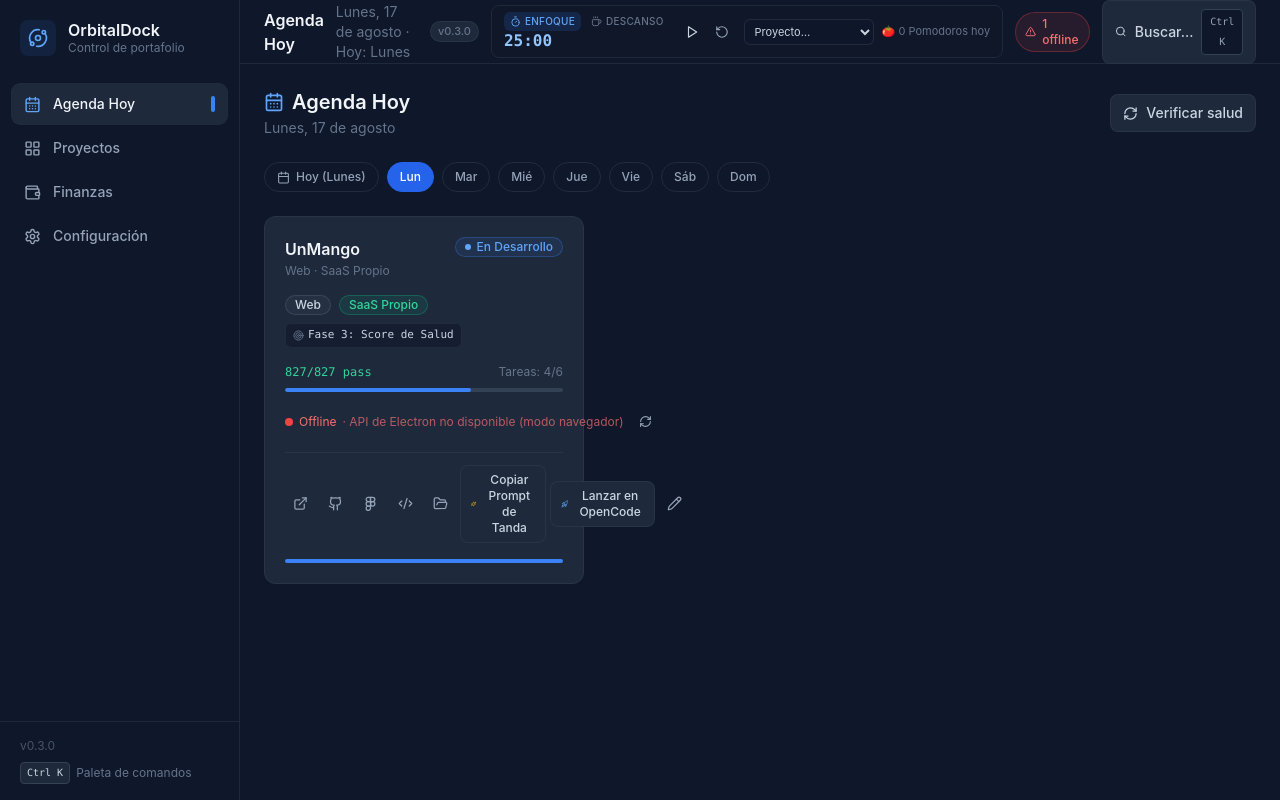
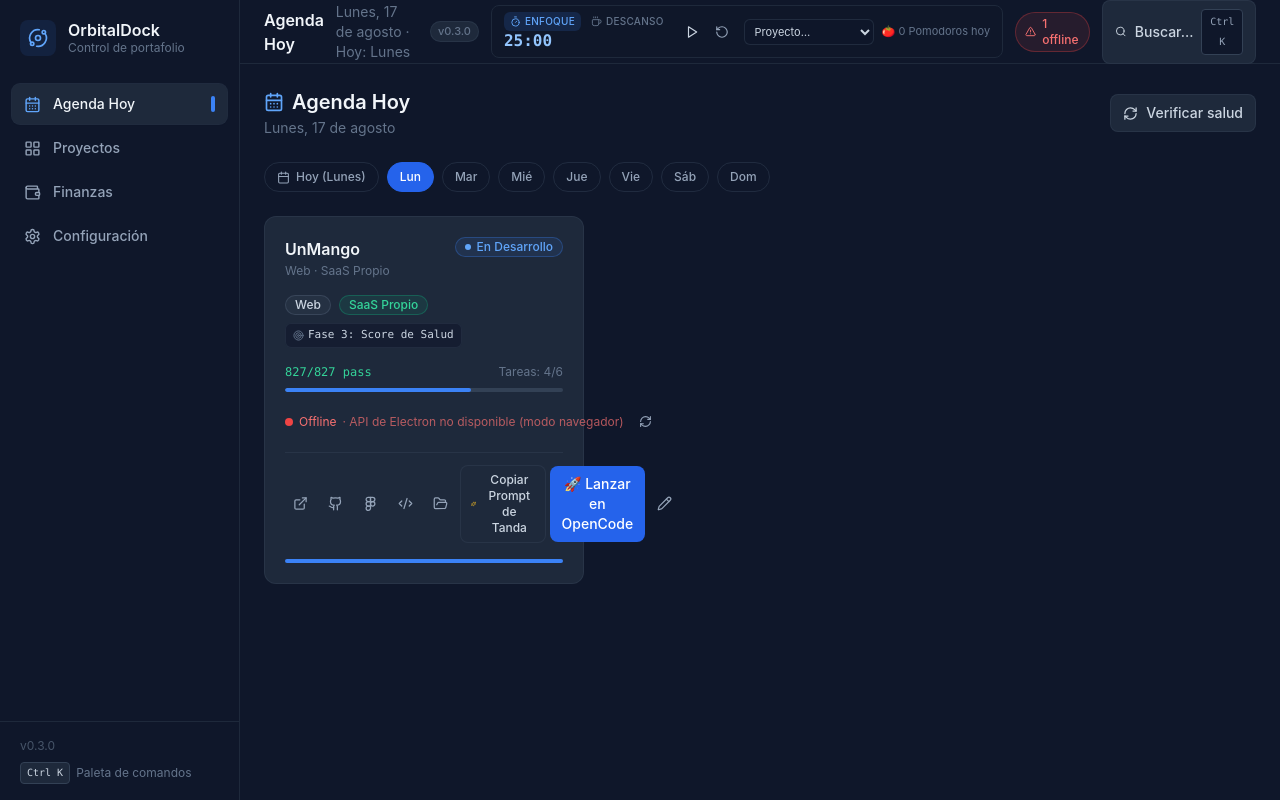
Before and after one commit to seilerdaniel/orbitaldock, a React (Vite) app: page / in a window 1280 px wide. Built offline with nearby package versions, Linux system fonts and the light colour scheme.

Commit message:
feat(v0.3.0): complete live git status, direct opencode launcher, and time analytics

```diff
--- a/src/components/ProjectActions.jsx
+++ b/src/components/ProjectActions.jsx
@@ -1,5 +1,5 @@
 import React, { useState } from 'react';
-import { Code2, ExternalLink, Figma, FolderOpen, Github, Pencil, Rocket } from 'lucide-react';
+import { Code2, ExternalLink, Figma, FolderOpen, Github, Pencil } from 'lucide-react';
 import { api, linkProbe } from '../lib/api';
 import { buildOpenCodePrompt } from '../lib/opencodePrompt';
 import Tooltip from './ui/Tooltip';
@@ -93,10 +93,9 @@ export default function ProjectActions({ project, onEdit, compact = false }) {
             type="button"
             onClick={launchOpenCode}
             disabled={!project.rutaLocal}
-            className={compact ? 'btn btn-ghost px-2 py-1 text-xs' : 'btn btn-ghost px-2.5 py-1.5 text-xs'}
+            className={compact ? 'btn btn-primary px-2 py-1 text-xs' : 'btn btn-primary'}
           >
-            <Rocket size={14} className="text-blue-400" />
-            Lanzar en OpenCode
+            🚀 Lanzar en OpenCode
           </button>
         </Tooltip>
         {onEdit && (
--- a/src/components/ProjectCard.jsx
+++ b/src/components/ProjectCard.jsx
@@ -81,12 +81,17 @@ export default function ProjectCard({ project, health, onCheck, onEdit, showHeal
             className={cn(
               'inline-flex max-w-full items-center gap-1.5 rounded-md px-2 py-1 font-mono text-[11px] ring-1 ring-inset transition-colors duration-150',
               git.clean
-                ? 'bg-slate-900/60 text-slate-300 ring-slate-700/40 hover:ring-slate-600'
+                ? 'bg-emerald-500/10 text-emerald-300 ring-emerald-500/30 hover:ring-emerald-500/50'
                 : 'bg-amber-500/10 text-amber-300 ring-amber-500/30 hover:ring-amber-500/50'
             )}
           >
-            <GitBranch size={11} className={git.clean ? 'text-slate-500' : 'text-amber-400'} />
+            <GitBranch size={11} className={git.clean ? 'text-emerald-400' : 'text-amber-400'} />
             <span className="truncate">{git.branch}</span>
+            {!git.clean && (
+              <span className="shrink-0 rounded-full bg-amber-500/20 px-1.5 font-semibold text-amber-300">
+                +{git.pendingChangesCount}
+              </span>
+            )}
             <span
               className={cn(
                 'h-1.5 w-1.5 shrink-0 rounded-full',
@@ -94,7 +99,9 @@ export default function ProjectCard({ project, health, onCheck, onEdit, showHeal
               )}
               aria-hidden
             />
-            {git.lastCommit && <span className="hidden max-w-[110px] truncate text-slate-500 lg:inline">{git.lastCommit}</span>}
+            {git.lastCommit && (
+              <span className="hidden max-w-[110px] truncate text-slate-400 lg:inline">{git.lastCommit}</span>
+            )}
           </button>
         )}
       </div>
```
